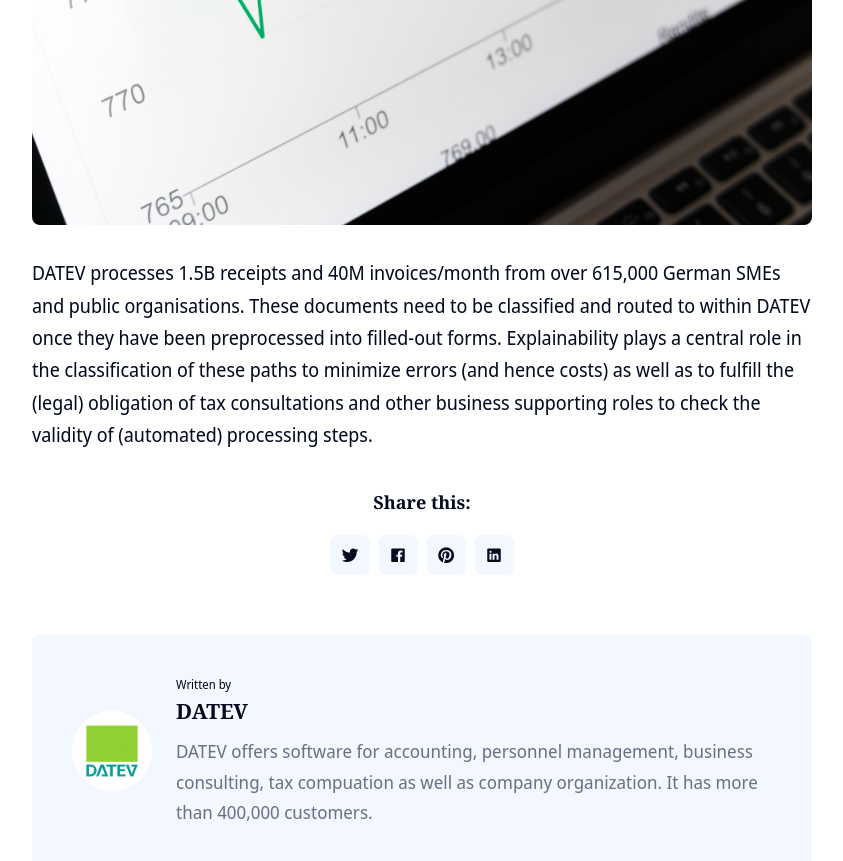
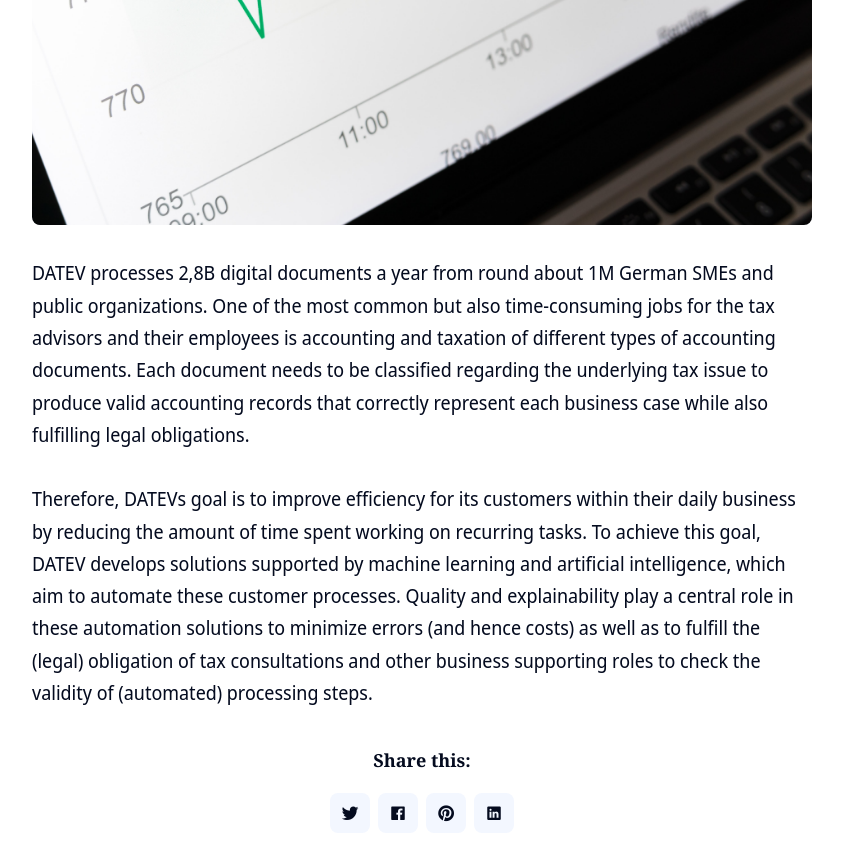
Before and after one commit to EnexaProject/enexaproject.github.io, a Jekyll site: the page built from _posts/2022-10-24-businesssoftware.markdown, in a window 1280 px wide and 900 px high, scrolled down 788 px. Shown: the top 861 px of the window, without its empty margins (218-1061 px from the left). Built offline with Jekyll 4.4.1, drawn with Linux system fonts in a browser that asks for light colours; nearby versions of some CDN libraries.

Commit message:
updates for datev

```diff
--- a/_posts/2022-10-24-businesssoftware.markdown
+++ b/_posts/2022-10-24-businesssoftware.markdown
@@ -11,4 +11,6 @@
 author: datev
 ---
 
-DATEV processes 1.5B receipts and 40M invoices/month from over 615,000 German SMEs and public organisations. These documents need to be classified and routed to within DATEV once they have been preprocessed into filled-out forms. Explainability plays a central role in the classification of these paths to minimize errors (and hence costs) as well as to fulfill the (legal) obligation of tax consultations and other business supporting roles to check the validity of (automated) processing steps.
+DATEV processes 2,8B digital documents a year from round about 1M German SMEs and public organizations. One of the most common but also time-consuming jobs for the tax advisors and their employees is accounting and taxation of different types of accounting documents. Each document needs to be classified regarding the underlying tax issue to produce valid accounting records that correctly represent each business case while also fulfilling legal obligations.
+
+Therefore, DATEVs goal is to improve efficiency for its customers within their daily business by reducing the amount of time spent working on recurring tasks. To achieve this goal, DATEV develops solutions supported by machine learning and artificial intelligence, which aim to automate these customer processes. Quality and explainability play a central role in these automation solutions to minimize errors (and hence costs) as well as to fulfill the (legal) obligation of tax consultations and other business supporting roles to check the validity of (automated) processing steps.
```
Also changed, not shown: _authors/datev_org.md (+0 -1 lines), _pages/team.html (line endings or trailing spaces), index.html (line endings or trailing spaces).
